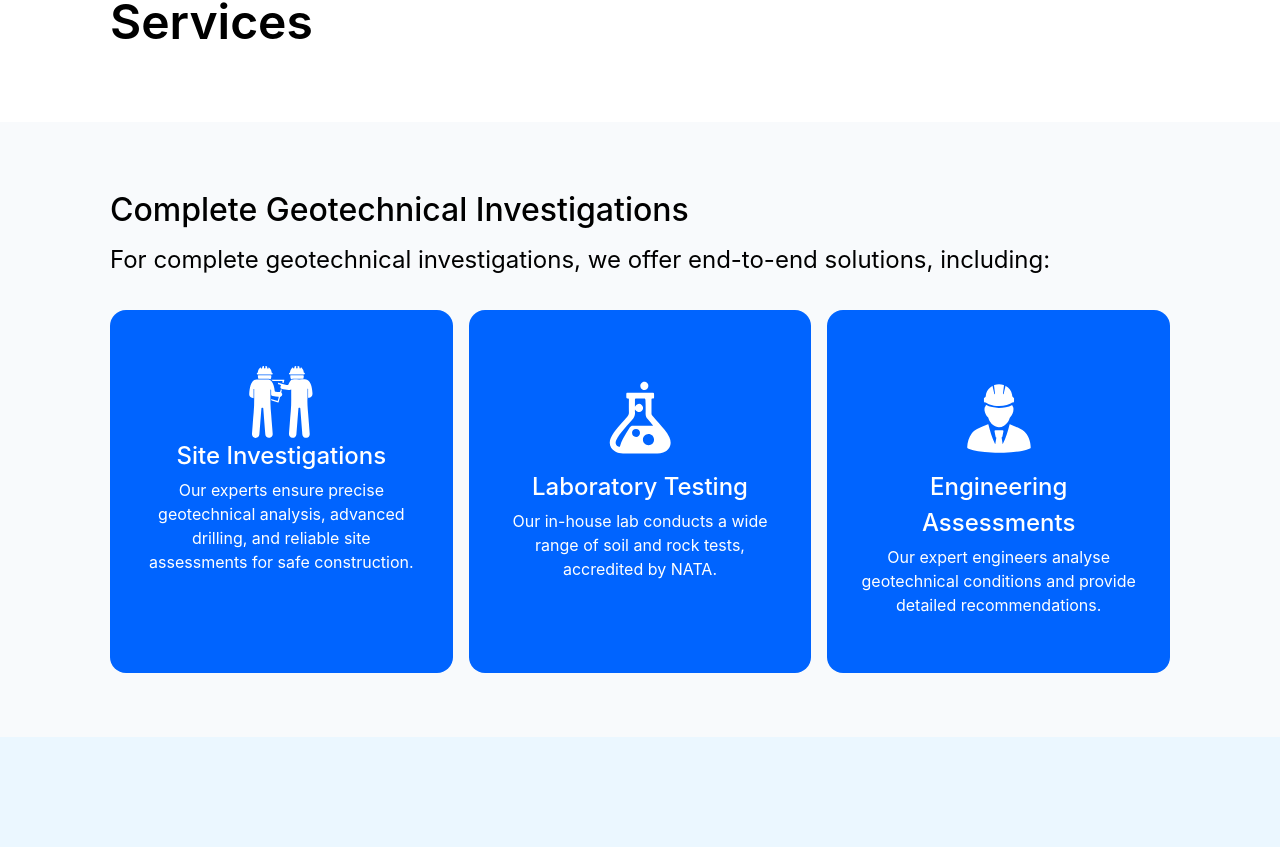
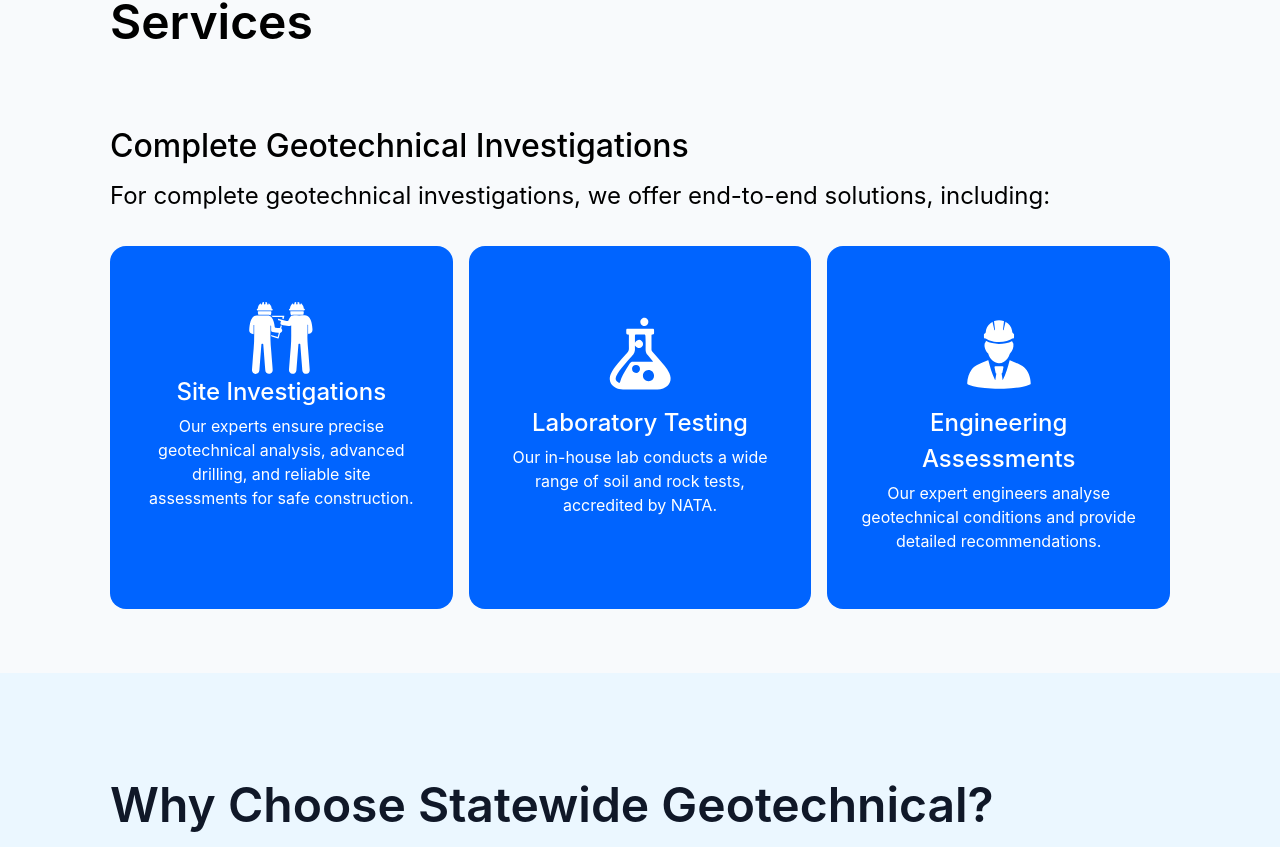
Before and after one commit to tharanga-madurapperuma/statewide-geotechnical_construction-site, a React (Vite) app: page /drilling in a window 1280 px wide. Shown: the part 2118-2965 px from the top of the page. Built offline with nearby package versions, Linux system fonts and the light colour scheme.

Commit message:
remove a section from envDrilling and fix issue in drilling

```diff
--- a/src/components/card-icon-text-center/CardIconTextCenterColored.jsx
+++ b/src/components/card-icon-text-center/CardIconTextCenterColored.jsx
@@ -8,7 +8,7 @@ const CardIconTextCenterColored = ({
 }) => {
     return (
         <div className="w-full h-full ">
-            <div className="w-full h-full flex flex-col items-center rounded-2xl bg-blue-600 text-white hover:bg-blue-700 transition duration-700 pb-4 px-2 sm:px-4 xl:px-8 lg:py-8">
+            <div className="w-full h-full flex flex-col items-center rounded-2xl bg-blue-600 text-white hover:bg-blue-700 transition duration-700 p-8 sm:px-4 xl:px-8 lg:py-8">
                 <div className="mt-1 md:mt-2 lg:mt-6">
                     <img className="text-white" src={iconUrl} />
                 </div>
--- a/src/pages/drilling/Drilling.jsx
+++ b/src/pages/drilling/Drilling.jsx
@@ -111,11 +111,11 @@ const Drilling = () => {
 
             {/* Cards */}
             <div className="w-full lg:w-full bg-white flex flex-col items-center">
-                <div className="w-full bg-white py-[64px] px-[32px] sm:px-[70px] md:px-80 lg:px-[100px] xl:px-[110px]  max-w-[1920px]">
+                {/*<div className="w-full bg-white py-[64px] px-[32px] sm:px-[70px] md:px-80 lg:px-[100px] xl:px-[110px]  max-w-[1920px]">
                     <h1 className="font-inter font-600 text-28 md:text-40 lg:text-48 w-full sm:w-[80%] ">
                         Our Comprehensive Geotechnical Services
                     </h1>
-                    {/* <h4 className="font-inter font-500 text-18 mt-2 md:text-28 lg:text-32">
+                    <h4 className="font-inter font-500 text-18 mt-2 md:text-28 lg:text-32">
                         Drill-Only Services
                     </h4>
                     <p className="font-inter font-400 text-14 mt-2 md:text-18 lg:text-24">
@@ -171,12 +171,15 @@ const Drilling = () => {
                             bodyTextPresent={true}
                             bodyText="For on-site soil strength assessments"
                         />
+                    </div>
                 </div> */}
-                </div>
 
                 <div className="w-full flex flex-col items-center bg-slate-50">
                     <div className="w-full bg-slate-50 py-[64px] px-[32px] sm:px-[70px] md:px-80 lg:px-[100px] xl:px-[110px] max-w-[1920px]">
-                        <h4 className="w-[80%] font-inter font-500 text-18 md:text-28 lg:text-32 ">
+                        <h1 className="font-inter font-600 text-28 md:text-40 lg:text-48 w-full sm:w-[80%] ">
+                            Our Comprehensive Geotechnical Services
+                        </h1>
+                        <h4 className="w-[80%] font-inter font-500 text-18 md:text-28 lg:text-32 mt-[64px]">
                             Complete Geotechnical Investigations
                         </h4>
                         <p className="w-[90%] font-inter font-400 text-14 mt-2 md:text-18 lg:text-24">
@@ -196,6 +199,7 @@ const Drilling = () => {
                                 bodyTextPresent={true}
                                 bodyText="Our in-house lab conducts a wide range of soil and rock tests, accredited by NATA."
                             />
+                            <div className="sm:col-span-2 sm:px-[20%] md:col-span-1 md:px-0">
                                 <CardIconTextCenterColored
                                     iconUrl={ManWhite}
                                     titleText="Engineering Assessments"
@@ -203,6 +207,7 @@ const Drilling = () => {
                                     bodyText="Our expert engineers analyse geotechnical
 conditions and provide detailed recommendations."
                                 />
+                            </div>
                         </div>
                     </div>
                 </div>
--- a/src/pages/envDrilling/EnvDrilling.jsx
+++ b/src/pages/envDrilling/EnvDrilling.jsx
@@ -124,7 +124,7 @@ const EnvDrilling = () => {
             </div>
 
             {/* Cards */}
-            <div className="w-full bg-white py-40 md:py-[64px] max-w-[1920px] px-[32px] sm:px-[70px] md:px-80 lg:px-[100px] xl:px-[110px]">
+            {/* <div className="w-full bg-white py-40 md:py-[64px] max-w-[1920px] px-[32px] sm:px-[70px] md:px-80 lg:px-[100px] xl:px-[110px]">
                 <h1 className="font-inter font-600 text-28 md:text-40 lg:text-48 w-[80%] ">
                     Our Comprehensive Drilling Services
                 </h1>
@@ -179,7 +179,7 @@ const EnvDrilling = () => {
                         bodyText="Safe and environmentally responsible decommissioning of wells and boreholes"
                     />
                 </div>
-            </div>
+            </div> */}
             {/* Blue background component */}
             <div className="w-full bg-[#EBF7FF] py-6 md:py-[64px]  px-[32px] sm:px-[70px] md:px-80 lg:px-[100px] xl:px-[110px]  mb-[64px]">
                 <TextSection
```
Also changed, not shown: 1 other file (tests, documents, lock files or other folders). Lines whose indentation alone changed are shown as unchanged.
